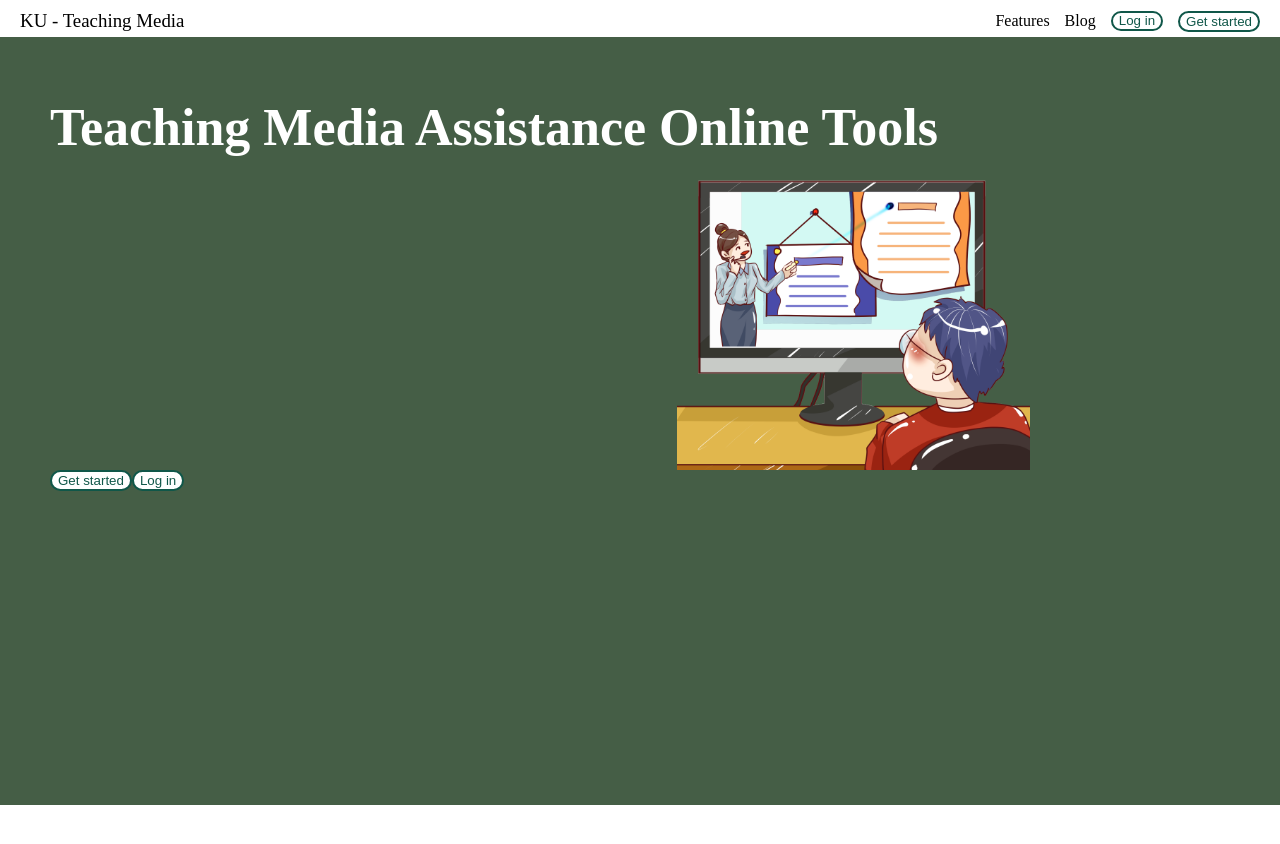
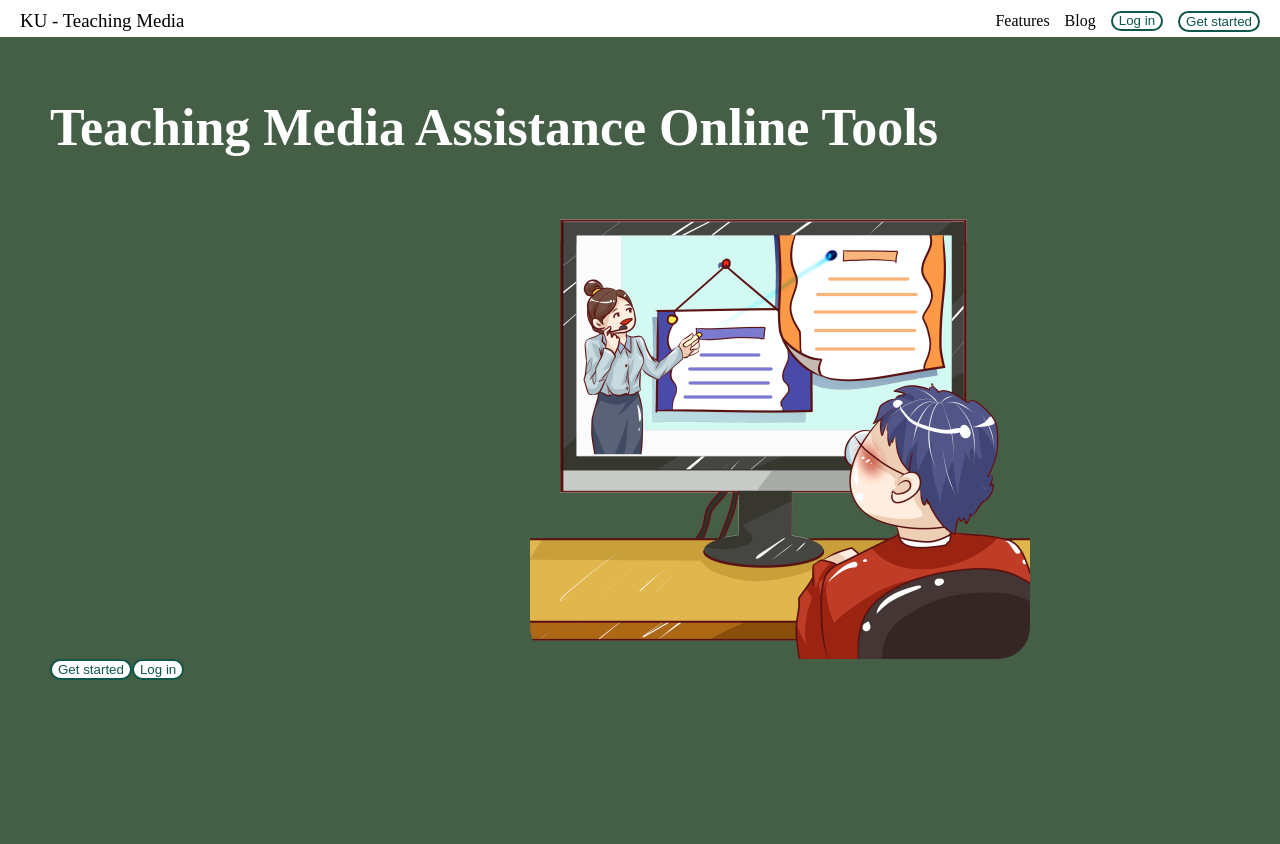
Before and after one commit to Rueangsak/Assistance_Tools, a React (Create React App) app in the folder project_65/: page / in a window 1280 px wide. Shown: the top 844 px of the page. Before the commit the page ends 805 px from the top, so only its background shows below. Built offline with nearby package versions, Linux system fonts and the light colour scheme.

Commit message:
Update component.css

```diff
--- a/project_65/src/component/page1/component.css
+++ b/project_65/src/component/page1/component.css
@@ -33,10 +33,13 @@
   color: white;
 }
 .component-image {
-  width: 353px;
-  height: 311px;
+  width: 500px;
+  height: 500px;
   align-self: flex-end;
   object-fit: cover;
+  border-color: #105749;
+  border-radius: 32px;
+  border-width: 2px;
 }
 .component-container1 {
   flex: 0 0 auto;
```
